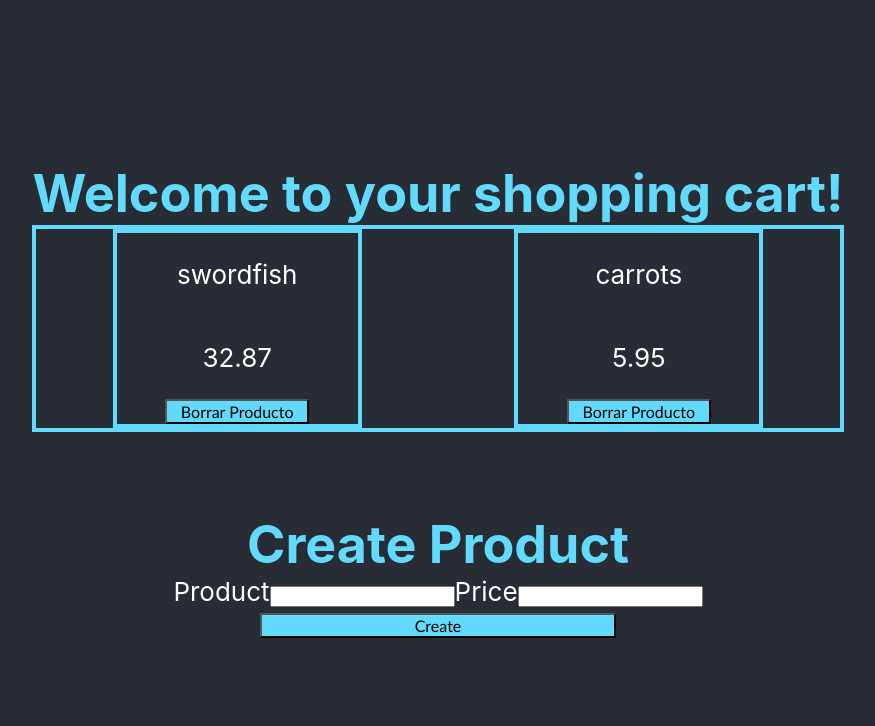
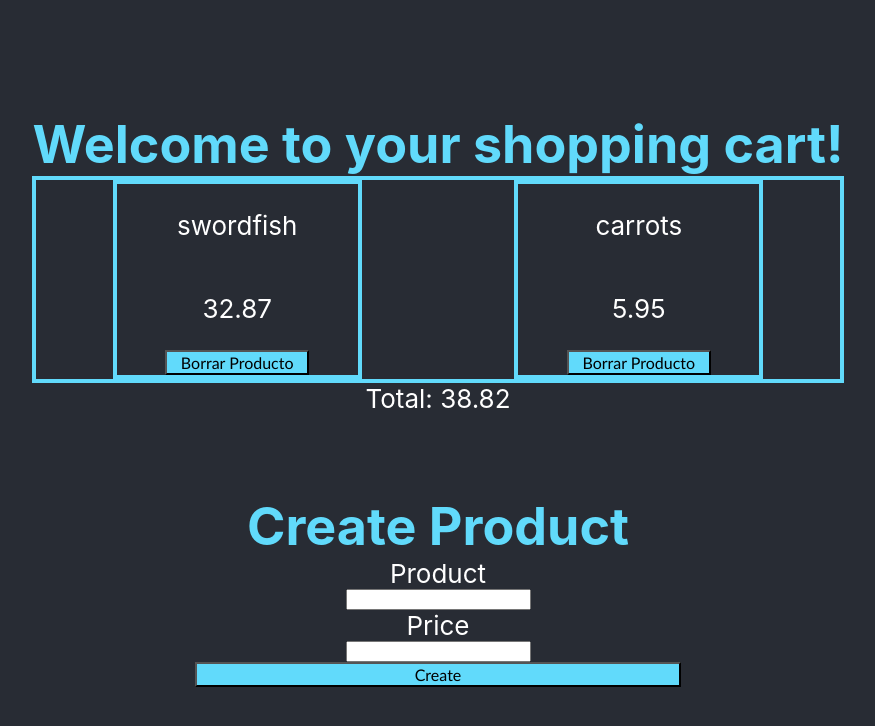
Before and after one commit to adrianezd/shoppinglist, a React (Create React App) app: page / in a window 1280 px wide. Shown: the top 726 px of the page, without its empty margins (202-1077 px from the left). Built offline with nearby package versions, Linux system fonts and the light colour scheme.

Commit message:
price working

```diff
--- a/src/components/ListOfProducts.js
+++ b/src/components/ListOfProducts.js
@@ -1,12 +1,32 @@
-import { useContext } from "react";
+import { useContext, useEffect, useState } from "react";
 import { ProductContext } from '../context/ProductContext'
-import CreateProduct from "./CreateProduct";
 
 
 export function ListOfProducts() {
-  const { products,removeProduct } = useContext(ProductContext);
+  const { products,removeProduct,addProduct } = useContext(ProductContext);
 
+  const [totalMoney, setTotalMoney] = useState(0);
+  const getTotalPrice = () => {
+    let total = 0;
+    products.forEach((product) => {
+      product.price = parseFloat(product.price);
+      total += product.price;
+    });
+    setTotalMoney(total);
+  };
 
+  const handleSubmit = (e) => {
+    e.preventDefault();
+    const product = {
+      id: products.length,
+      product: e.target[0].value,
+      price: e.target[1].value };
+    addProduct(product);
+  }
+
+  useEffect(() => {
+    getTotalPrice();
+  }, [products]);
 
   return (
     <>
@@ -21,9 +41,22 @@ export function ListOfProducts() {
         </div>
       ))}
     </div>
+
     <div>
-      <CreateProduct />
-      </div>
+      <span>Total: {totalMoney}
+      </span>
+    </div>
+
+    <form onSubmit={handleSubmit}>
+    <div className="CreateProduct">
+      <h1>Create Product</h1>
+        <label>Product</label>
+        <input type="text" />
+        <label>Price</label>
+        <input type="text" />
+        <button>Create</button>
+    </div>
+    </form>
     </>
   )
 }
```
